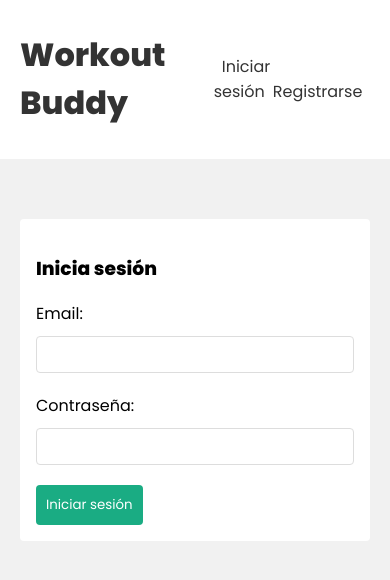
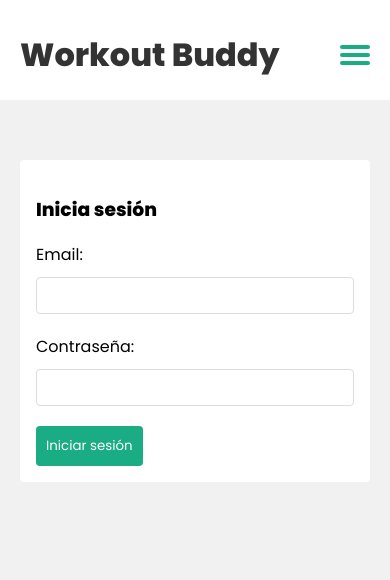
Before and after one commit to Dagore-dev/workouts-frontend, a React (Vite) app: page /login in a window 390 px wide. Shown: the top 580 px of the page. Built offline with nearby package versions, Linux system fonts and the light colour scheme.

Commit message:
hamburger menu

```diff
--- /dev/null
+++ b/src/components/Nav/index.tsx
@@ -0,0 +1,35 @@
+import useAuthContext from '../../hooks/useAuthContext'
+import useLogout from '../../hooks/useLogout'
+import './styles.css'
+import { Link } from 'react-router-dom'
+
+export default function Nav (): JSX.Element {
+  const { logout } = useLogout()
+  const [{ user }] = useAuthContext()
+
+  return (
+    <nav>
+      <input id='menu-toggle' type='checkbox' />
+      <label className='menu-button-container' htmlFor='menu-toggle'>
+        <div className='menu-button' />
+      </label>
+      <ul className='menu'>
+        {
+          user != null
+            ? (
+              <>
+                <li><span>{user?.email}</span></li>
+                <li><button onClick={logout}>Cerrar sesión</button></li>
+              </>
+              )
+            : (
+              <>
+                <li><Link to='/login'>Iniciar sesión</Link></li>
+                <li><Link to='/signup'>Registrarse</Link></li>
+              </>
+              )
+          }
+      </ul>
+    </nav>
+  )
+}
--- /dev/null
+++ b/src/components/Nav/styles.css
@@ -0,0 +1,136 @@
+nav {
+  display: flex;
+  align-items: center;
+}
+
+nav a {
+  margin-left: .5rem;
+  color: #333;
+}
+
+nav button {
+  background-color: #fff;
+  color: var(--primary);
+  border: 2px solid var(--primary);
+  padding: .25rem .5rem;
+  border-radius: 4px;
+  font-family: "Poppins" sans-serif;
+  cursor: pointer;
+  font-size: 1em;
+  margin-left: .5rem;
+}
+
+.menu {
+  display: flex;
+  flex-direction: row;
+  list-style-type: none;
+  margin: 0;
+  padding: 0;
+}
+
+.menu > li {
+  margin: 0 1rem;
+  overflow: hidden;
+}
+
+.menu-button-container {
+  display: none;
+  height: 100%;
+  width: 30px;
+  cursor: pointer;
+  flex-direction: column;
+  justify-content: center;
+  align-items: center;
+}
+
+#menu-toggle {
+  display: none;
+}
+
+.menu-button,
+.menu-button::before,
+.menu-button::after {
+  display: block;
+  background-color: var(--primary);
+  position: absolute;
+  height: 4px;
+  width: 30px;
+  transition: transform 400ms cubic-bezier(0.23, 1, 0.32, 1);
+  border-radius: 2px;
+}
+
+.menu-button::before {
+  content: '';
+  margin-top: -8px;
+}
+
+.menu-button::after {
+  content: '';
+  margin-top: 8px;
+}
+
+#menu-toggle:checked + .menu-button-container .menu-button::before {
+  margin-top: 0px;
+  transform: rotate(405deg);
+}
+
+#menu-toggle:checked + .menu-button-container .menu-button {
+  background: rgba(255, 255, 255, 0);
+}
+
+#menu-toggle:checked + .menu-button-container .menu-button::after {
+  margin-top: 0px;
+  transform: rotate(-405deg);
+}
+
+@media (max-width: 700px) {
+  nav a {
+    color: #fff;
+  }
+
+  .menu-button-container {
+    display: flex;
+  }
+
+  .menu {
+    position: absolute;
+    top: 0;
+    margin-top: var(--header-height);
+    left: 0;
+    flex-direction: column;
+    width: 100%;
+    justify-content: center;
+    align-items: center;
+    z-index: 10;
+  }
+
+  #menu-toggle ~ .menu li {
+    height: 0;
+    margin: 0;
+    padding: 0;
+    border: 0;
+    transition: height 400ms cubic-bezier(0.23, 1, 0.32, 1);
+  }
+
+  #menu-toggle:checked ~ .menu li {
+    border: 1px solid;
+    height: 2.5em;
+    padding: 0.5em;
+    transition: height 400ms cubic-bezier(0.23, 1, 0.32, 1);
+  }
+
+  .menu > li {
+    display: flex;
+    justify-content: center;
+    align-items: center;
+    margin: 0;
+    padding: 0.5em 0;
+    width: 100%;
+    color: white;
+    background-color: var(--primary);
+  }
+
+  .menu > li:not(:last-child) {
+    border-bottom: 1px solid;
+  }
+}
--- a/src/components/Navbar/index.tsx
+++ b/src/components/Navbar/index.tsx
@@ -1,35 +1,15 @@
-import useAuthContext from '../../hooks/useAuthContext'
-import useLogout from '../../hooks/useLogout'
+import Nav from '../Nav'
 import './styles.css'
 import { Link } from 'react-router-dom'
 
 export default function Navbar (): JSX.Element {
-  const { logout } = useLogout()
-  const [authState] = useAuthContext()
-
   return (
     <header>
       <div className='container'>
         <Link to='/'>
           <h1>Workout Buddy</h1>
         </Link>
-        <nav>
-          {
-            authState.user != null
-              ? (
-                <div>
-                  <span>{authState.user?.email}</span>
-                  <button onClick={logout}>Cerrar sesión</button>
-                </div>
-                )
-              : (
-                <div>
-                  <Link to='/login'>Iniciar sesión</Link>
-                  <Link to='/signup'>Registrarse</Link>
-                </div>
-                )
-          }
-        </nav>
+        <Nav />
       </div>
     </header>
   )
--- a/src/components/Navbar/styles.css
+++ b/src/components/Navbar/styles.css
@@ -1,5 +1,6 @@
 header {
   background: #fff;
+  height: var(--header-height);
 }
 
 header .container {
@@ -12,27 +13,9 @@ header .container {
 }
 
 header a {
-  color: #333;
   text-decoration: none;
 }
 
-nav {
-  display: flex;
-  align-items: center;
+h1 {
+  color: #333;
 }
-
-nav a {
-  margin-left: .5rem;
-}
-
-nav button {
-  background-color: #fff;
-  color: var(--primary);
-  border: 2px solid var(--primary);
-  padding: .25rem .5rem;
-  border-radius: 4px;
-  font-family: "Poppins" sans-serif;
-  cursor: pointer;
-  font-size: 1em;
-  margin-left: .5rem;
-}
--- a/src/index.css
+++ b/src/index.css
@@ -1,6 +1,7 @@
 :root {
   --primary: #1aac83;
   --error: #e7195a;
+  --header-height: 100px;
 }
 
 body {
```
